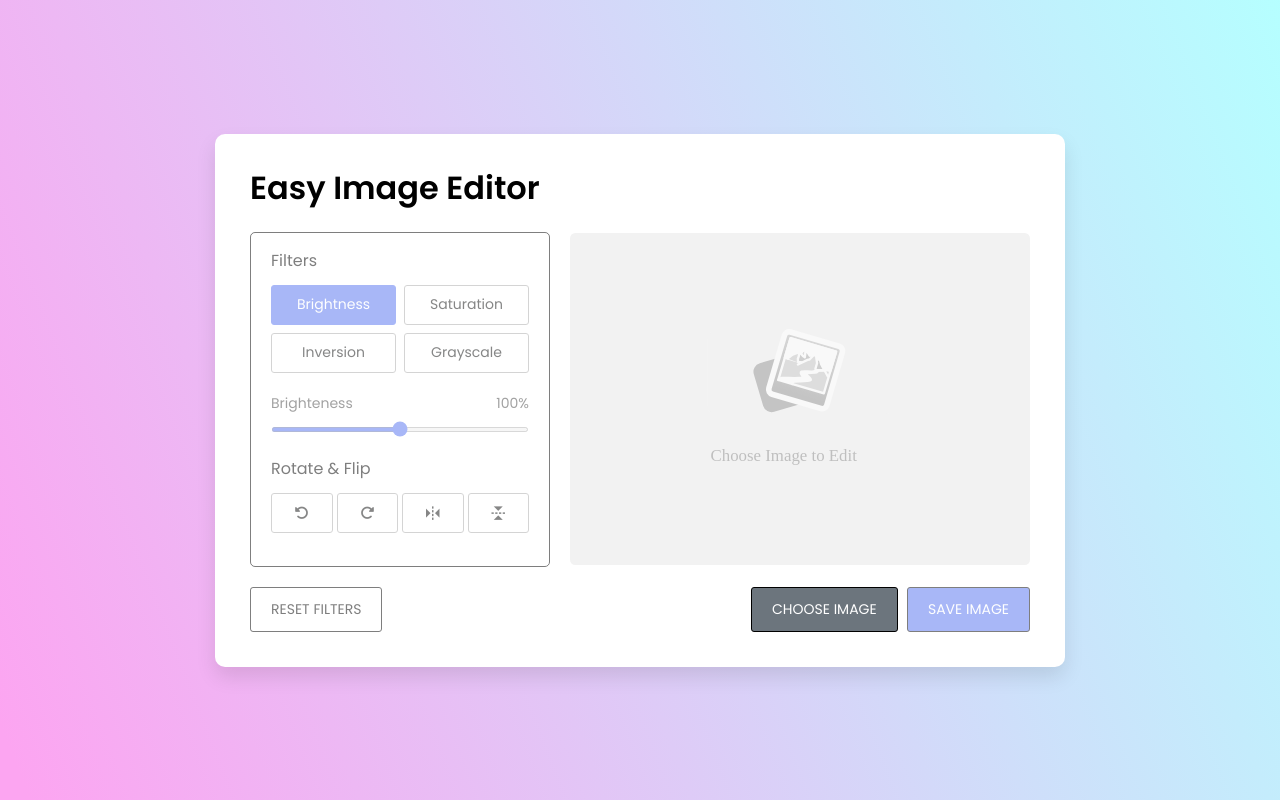
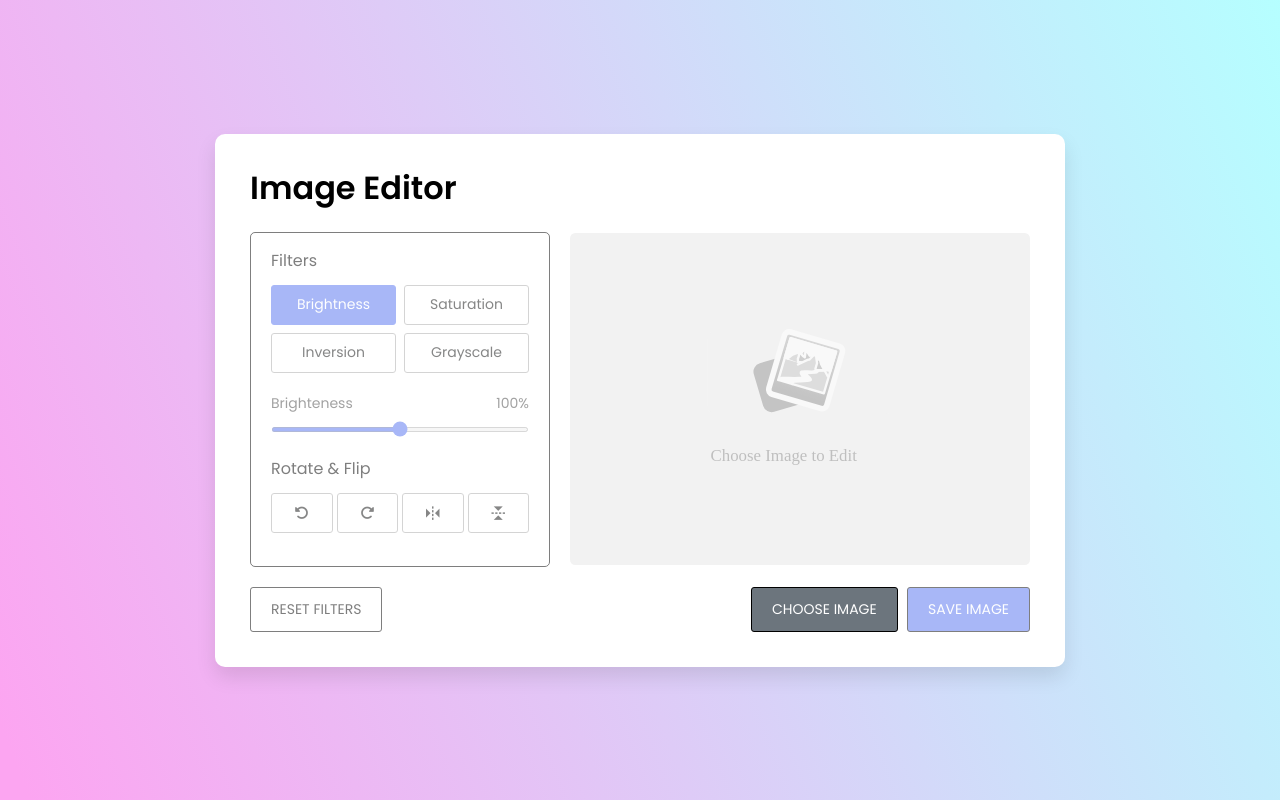
Before and after one commit to chakri31089/Image_Editor, a plain HTML site: page index.html in a window 1280 px wide. Drawn offline with nearby package versions, Linux system fonts and the light colour scheme.

Commit message:
Update index.html

```diff
--- a/index.html
+++ b/index.html
@@ -10,7 +10,7 @@
   </head>
   <body>
     <div class="container disable">
-        <h1>Easy Image Editor</h1>
+        <h1>Image Editor</h1>
         <div class="wrapper">
             <div class="editor-panel">
                 <div class="filter">
```
